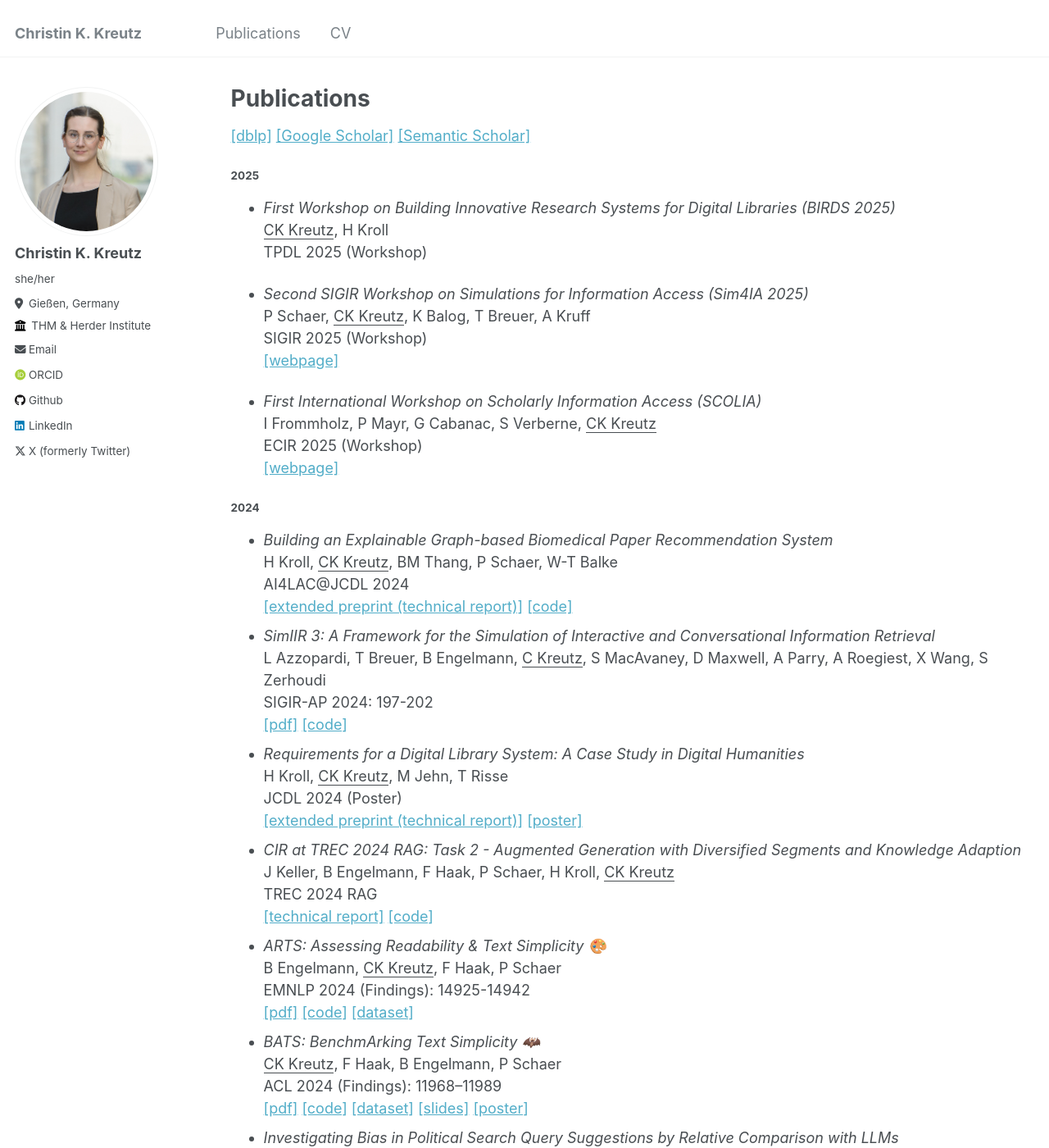
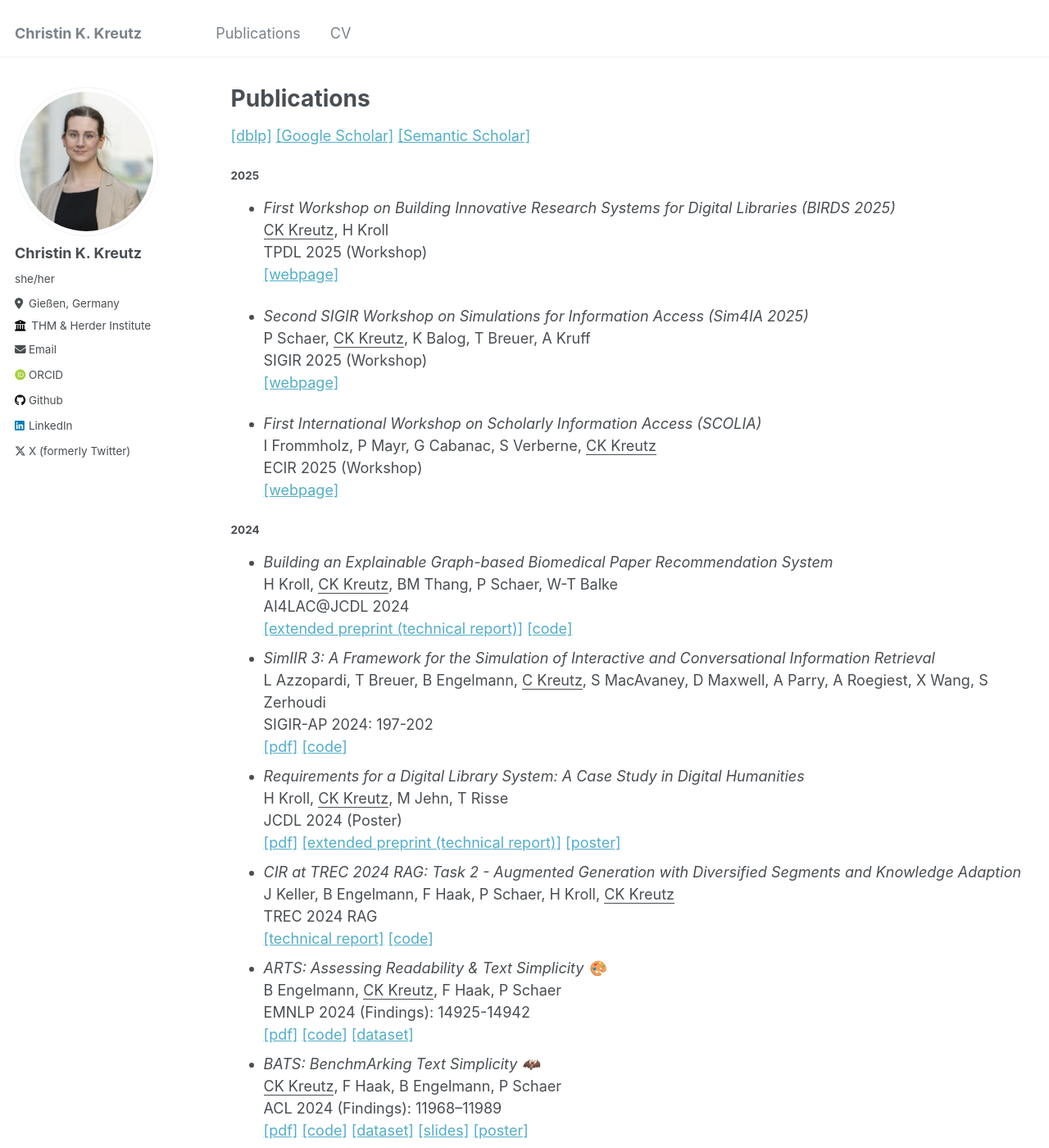
Before and after one commit to kreutzch/kreutzch.github.io, a Jekyll site: the page built from _pages/publications.md, in a window 1280 px wide and 1400 px high. Shown: the whole window at 82% size. Built offline with Jekyll 4.4.1, drawn with Linux system fonts in a browser that asks for light colours; some web fonts are replaced.

Commit message:
JCDL proceedings out

```diff
--- a/_pages/publications.md
+++ b/_pages/publications.md
@@ -10,7 +10,8 @@ author_profile: True
 ##### 2025
 - *First Workshop on Building Innovative Research Systems for Digital Libraries (BIRDS 2025)*\\
 <u>CK Kreutz</u>, H Kroll\\
-TPDL 2025 (Workshop)
+TPDL 2025 (Workshop)\\
+[[webpage]](https://ws-birds.github.io/birds2025.github.io/)
 
 - *Second SIGIR Workshop on Simulations for Information Access (Sim4IA 2025)*\\
 P Schaer, <u>CK Kreutz</u>, K Balog, T Breuer, A Kruff\\
@@ -37,12 +38,13 @@ SIGIR-AP 2024: 197-202\\
 - *Requirements for a Digital Library System: A Case Study in Digital Humanities*\\
 H Kroll, <u>CK Kreutz</u>, M Jehn, T Risse\\
 JCDL 2024 (Poster)\\
+[[pdf]](https://dl.acm.org/doi/10.1145/3677389.3702502)
 [[extended preprint (technical report)]](https://arxiv.org/pdf/2410.22358)
 [[poster]](../files/JCDL2024_Poster.pdf)
 - *CIR at TREC 2024 RAG: Task 2 - Augmented Generation with Diversified Segments and Knowledge Adaption*\\
 J Keller, B Engelmann, F Haak, P Schaer, H Kroll, <u>CK Kreutz</u>\\
 TREC 2024 RAG\\
-[[technical report]](../files/TREC2024.pdf)
+[[technical report]](https://trec.nist.gov/pubs/trec33/papers/CIR.rag.pdf)
 [[code]](https://github.com/irgroup/TREC2024-RAG-CIR)
 - *ARTS: Assessing Readability & Text Simplicity 🎨*\\
 B Engelmann, <u>CK Kreutz</u>, F Haak, P Schaer\\
```
Also changed, not shown: 1 other file.
